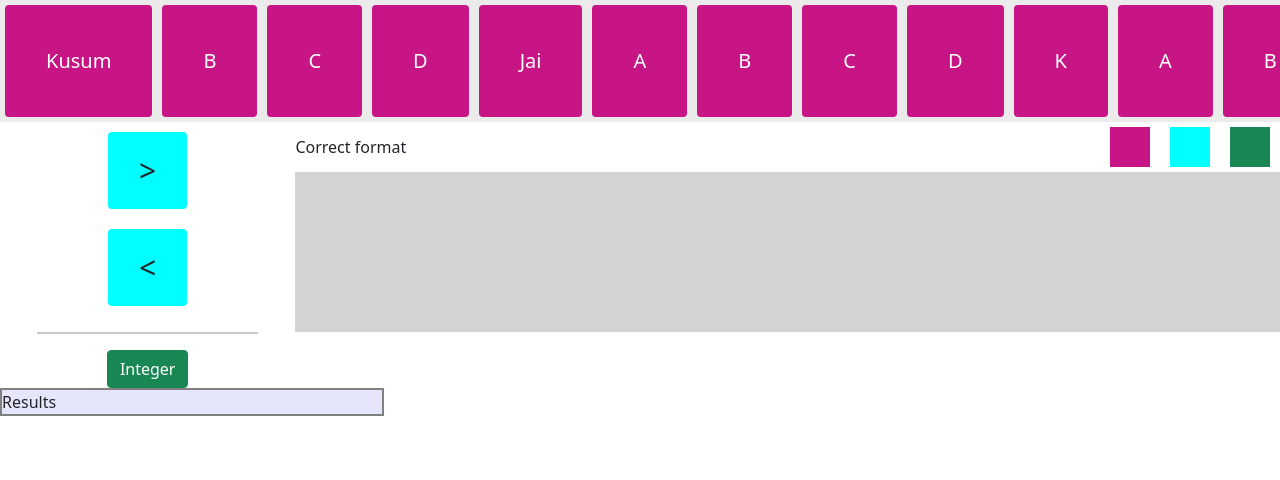
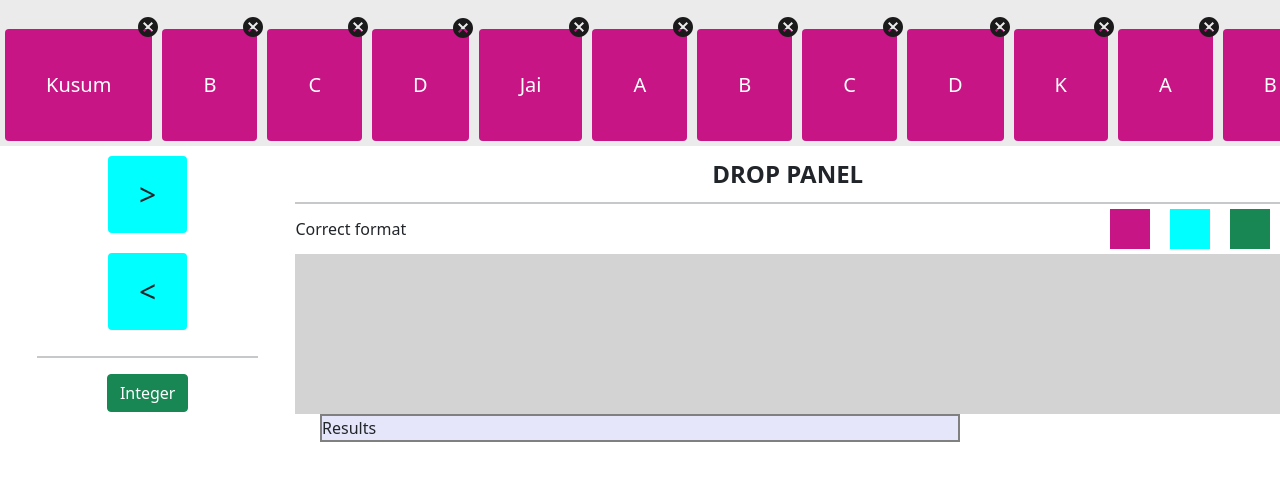
Before and after one commit to KUSUM24/Drag-And-Drop, a React (Create React App) app: page / in a window 1280 px wide. Shown: the top 480 px of the page. Built offline with nearby package versions, Linux system fonts and the light colour scheme.

Commit message:
Cross button added on all varbox

```diff
--- a/src/App.js
+++ b/src/App.js
@@ -391,14 +391,14 @@ export const App = () => {
             variables={variables}
             handleDrag={handleDrag}
           />
-          <div className="drag-panel">
+          <div className="drag-panel d-flex">
             <Operators className="operators" />
             <div className="w-100">
               <FormatIndex />
               <DropPanel className="drop-section" query={query} />
             </div>
           </div>
-          <div className="drop-panel">
+          <div className="drop-panel d-flex justify-content-center">
             <Results />
           </div>
         </>
--- a/src/Components/FormatIndex.js
+++ b/src/Components/FormatIndex.js
@@ -3,6 +3,8 @@ import React from "react";
 export const FormatIndex = () => {
   return (
     <>
+      <div className="drop-heading text-center">DROP PANEL</div>
+      <hr className="m-0" />
       <div className="d-flex align-items-center justify-content-between">
         <div>Correct format</div>
         <div className="d-flex">
--- a/src/Components/VarBox.js
+++ b/src/Components/VarBox.js
@@ -1,5 +1,6 @@
 import React from "react";
 import { Draggable } from "react-beautiful-dnd";
+import CancelIcon from "@material-ui/icons/Cancel";
 
 export const VarBox = ({ dropBox, index, value, dragDisable }) => {
   const operators = ["<", ">", "Int"];
@@ -30,6 +31,8 @@ export const VarBox = ({ dropBox, index, value, dragDisable }) => {
         // id={index.toString()}
       >
         {(provided) => (
+          <div>
+            <CancelIcon className="cross-btn" />
             <span
               // key={index.toString()}
               {...provided.draggableProps}
@@ -39,6 +42,7 @@ export const VarBox = ({ dropBox, index, value, dragDisable }) => {
             >
               {innerSpan || value}
             </span>
+          </div>
         )}
       </Draggable>
     </>
--- a/src/styles/custom.css
+++ b/src/styles/custom.css
@@ -54,7 +54,7 @@ hr {
 }
 .results--container {
   border: 2px solid gray;
-  width: 30%;
+  width: 50%;
   background-color: lavender;
 }
 .operators {
@@ -86,8 +86,18 @@ hr {
   width: 40px;
   height: 40px;
   margin: 5px 10px;
-
   background-color: #198754;
+}
+.drop-heading {
+  margin: 1%;
+  font-weight: 600;
+  font-size: 150%;
+}
+.cross-btn {
+  position: relative;
+  right: 20%;
+  margin-bottom: -25%;
+  color: rgb(27, 26, 26);
 }
 @media screen and (max-width: 780px) {
   .operator--container {
```
Also changed, not shown: src/index.css (deleted, +0 -13 lines). Lines whose indentation alone changed are shown as unchanged.
